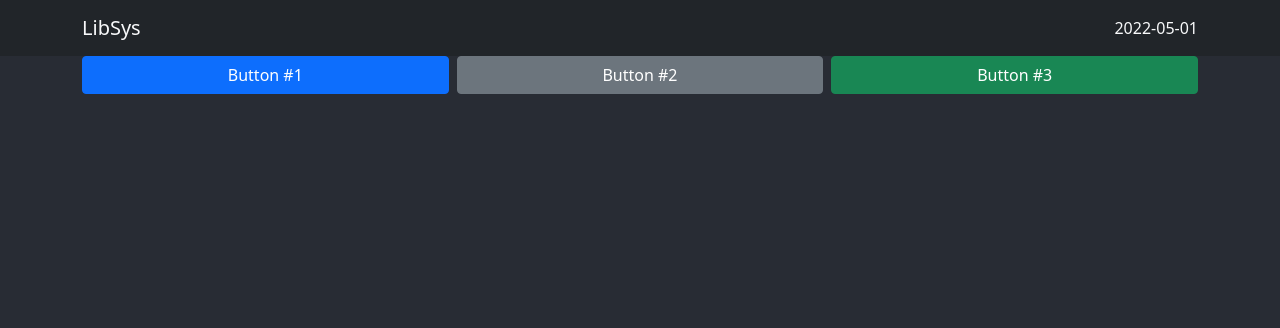
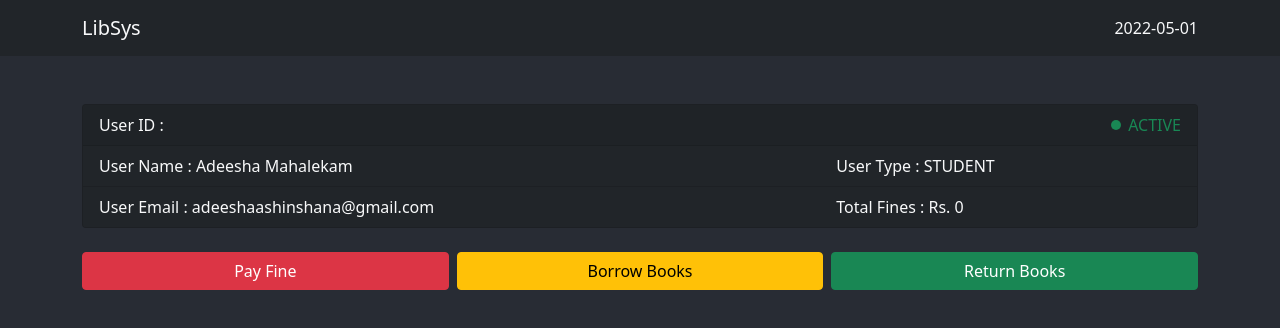
Before and after one commit to adeeshaashinshana/LibSysWeb, a React (Create React App) app: page /borrowInfo in a window 1280 px wide. Shown: the top 328 px of the page. Built offline with nearby package versions, Linux system fonts and the light colour scheme.

Commit message:
feat/user info card layout

```diff
--- a/package.json
+++ b/package.json
@@ -7,9 +7,11 @@
     "@testing-library/react": "^13.1.1",
     "@testing-library/user-event": "^13.5.0",
     "bootstrap": "^5.1.3",
+    "classnames": "^2.3.1",
     "react": "^18.1.0",
     "react-bootstrap": "^2.3.1",
     "react-dom": "^18.1.0",
+    "react-icons": "^4.3.1",
     "react-router-dom": "^6.3.0",
     "react-scripts": "5.0.1",
     "web-vitals": "^2.1.4"
--- a/src/Pages/InfoPage.js
+++ b/src/Pages/InfoPage.js
@@ -1,20 +1,74 @@
-import React from "react";
+import React, { useState } from "react";
+import { useSearchParams } from "react-router-dom";
+import classNames from "classnames";
+import { BsRecordFill } from "react-icons/bs";
 import Row from "react-bootstrap/Row";
 import Button from "react-bootstrap/Button";
 import Col from "react-bootstrap/Col";
+import Card from "react-bootstrap/Card";
+import ListGroup from "react-bootstrap/ListGroup";
 
 const InfoPage = () => {
+  const [searchParams] = useSearchParams("");
+  const userID = searchParams.get("userID");
+
+  const [userInfo, setUserInfo] = useState({
+    userName: "Adeesha Mahalekam",
+    userType: "STUDENT",
+    userState: "ACTIVE",
+    userEmail: "adeeshaashinshana@gmail.com",
+    totalFine: 0,
+  });
+
   return (
     <div className="container h-100">
+      <Card bg="dark" className="mt-5 mb-4">
+        <Card.Header className="d-flex justify-content-between">
+          <div className="text-light">
+            User ID : <span> {userID} </span>
+          </div>
+          <div
+            className={classNames("d-flex align-items-center", {
+              "text-success": userInfo.userState === "ACTIVE",
+              "text-danger": userInfo.userState === "SUSPEND",
+            })}
+          >
+            <BsRecordFill className="me-1" />
+            <span> {userInfo.userState} </span>
+          </div>
+        </Card.Header>
+        <ListGroup variant="flush">
+          <ListGroup.Item className="bg-dark text-light text-start">
+            <div className="row">
+              <div className="col-8">
+                User Name : <span> {userInfo.userName} </span>
+              </div>
+              <div className="col-4">
+                User Type : <span> {userInfo.userType} </span>
+              </div>
+            </div>
+          </ListGroup.Item>
+          <ListGroup.Item className="bg-dark text-light text-start">
+            <div className="row">
+              <div className="col-8">
+                User Email : <span> {userInfo.userEmail} </span>
+              </div>
+              <div className="col-4">
+                Total Fines : Rs.<span> {userInfo.totalFine} </span>
+              </div>
+            </div>
+          </ListGroup.Item>
+        </ListGroup>
+      </Card>
       <Row className="mx-0">
-        <Button as={Col} variant="primary">
-          Button #1
+        <Button as={Col} variant="danger">
+          Pay Fine
         </Button>
-        <Button as={Col} variant="secondary" className="mx-2">
-          Button #2
+        <Button as={Col} variant="warning" className="mx-2">
+          Borrow Books
         </Button>
         <Button as={Col} variant="success">
-          Button #3
+          Return Books
         </Button>
       </Row>
     </div>
```
Also changed, not shown: 1 other file (tests, documents, lock files or other folders).
